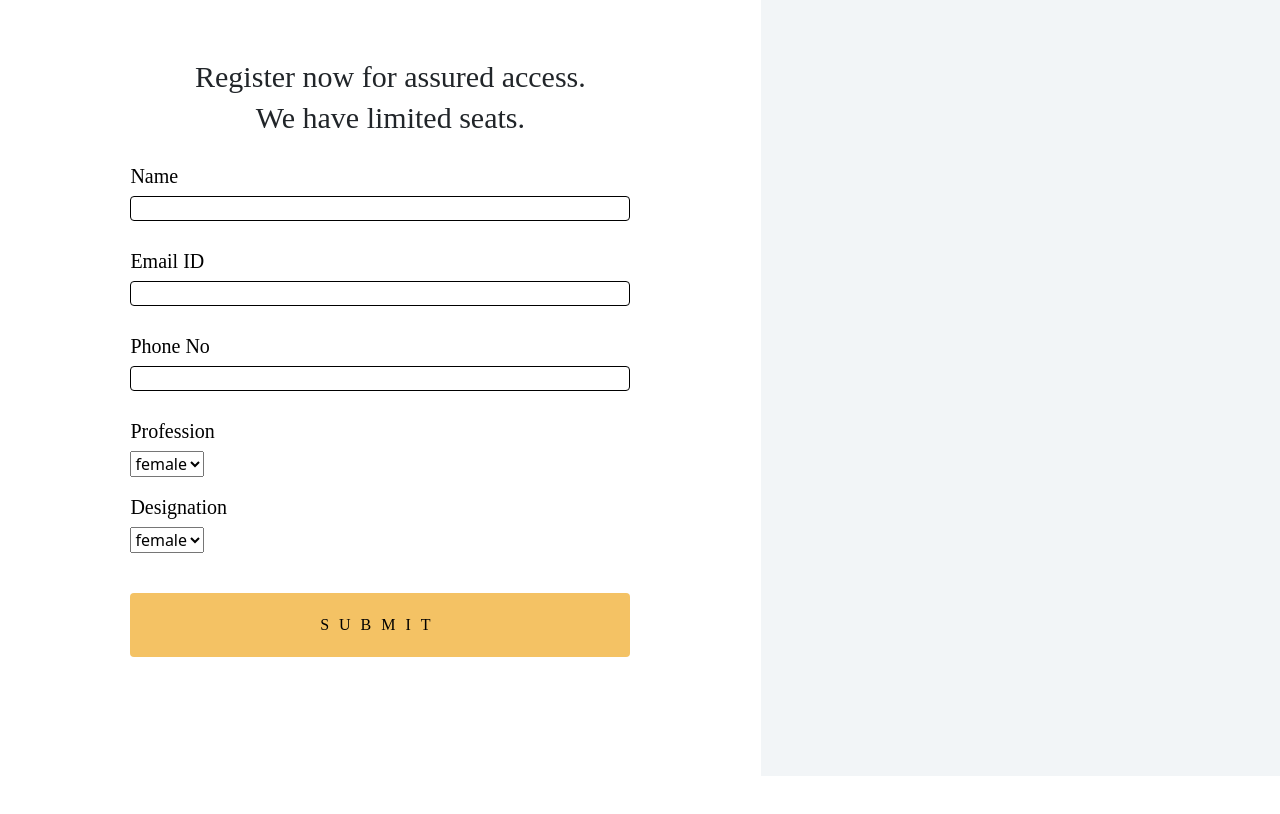
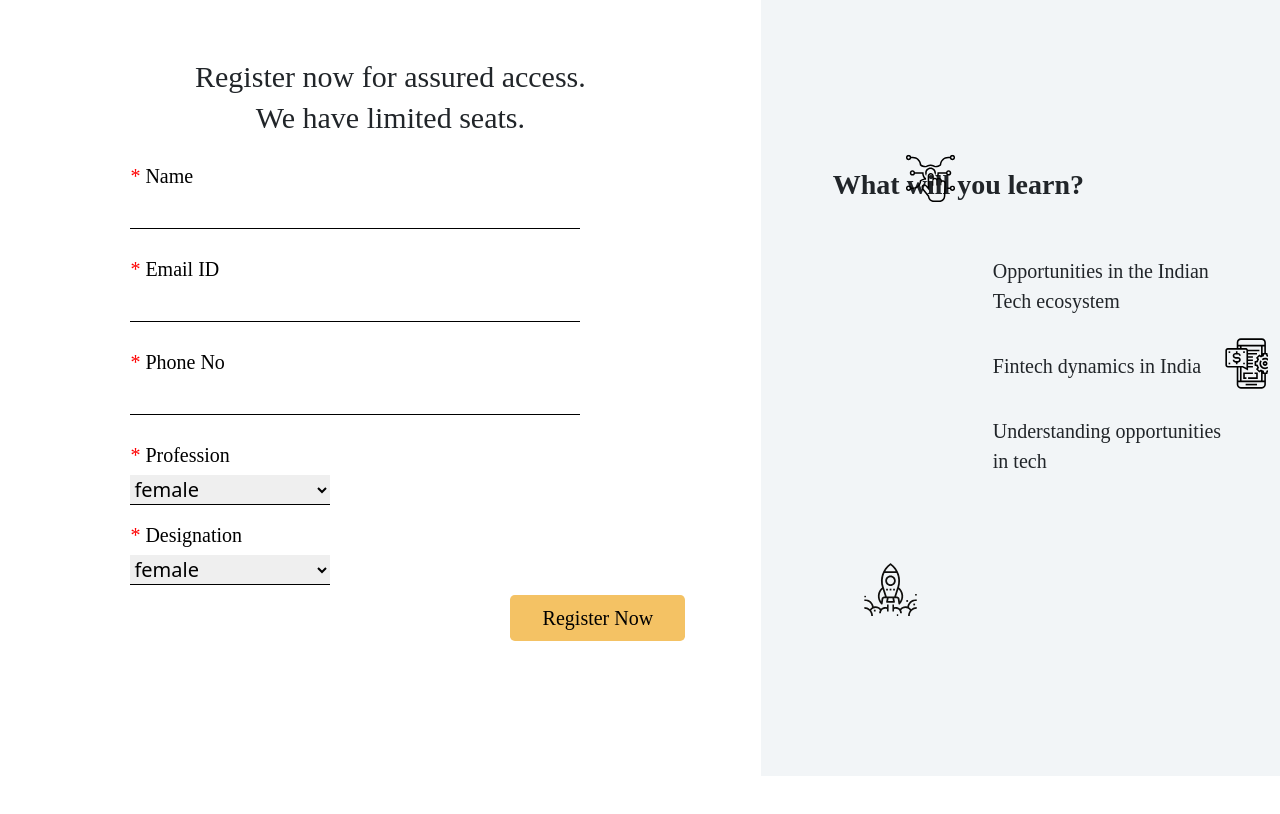
Before and after one commit to Sohan710/CW_webinar, a React (Create React App) app: page / in a window 1280 px wide. Shown: the part 1480-2294 px from the top of the page. After the commit the page ends 2256 px from the top, so only its background shows below. Built offline with nearby package versions, Linux system fonts and the light colour scheme.

Commit message:
third screen v1.1

```diff
--- a/src/App.js
+++ b/src/App.js
@@ -13,6 +13,7 @@ import Secondleft from './components/Secondleft';
 import Secondright from './components/Secondright';
 import Thirdleft from './components/Thirdleft';
 import Thirdright from './components/Thirdright';
+import Footer from './components/Footer';
 function App() {
   return (
 
@@ -117,9 +118,7 @@ function App() {
 
           </div>
         </div>
-        <Switch>
-          <Route path='/' exact component={Signup} />
-        </Switch>
+        <Footer />
       </Router>
     </>
   );
--- /dev/null
+++ b/src/components/Footer.js
@@ -0,0 +1,10 @@
+import React from 'react';
+import './Footer.css';
+
+function Footer() {
+    return(
+        <>
+        </>
+);
+};
+export default Footer;
--- a/src/components/Thirdleft.css
+++ b/src/components/Thirdleft.css
@@ -31,14 +31,16 @@ form {
   }
 
   input {
-    display:inline;
-    box-sizing: border-box;
-    width: 100%;
-    border-radius: 4px;
+    background: transparent;
     border: 1px solid black;
-    /* padding: 10px 15px; */
+    width: 90%;
+    border-top: 0px;
+    border-left: 0px;
+    border-right: 0px;
+    padding: -10px -5px;
     margin-bottom: 10px;
-    font-size: 14px;
+    font-size: 20px;
+
   }
 
   label {
@@ -125,3 +127,17 @@ form {
     padding: 10px 20px;
     border-radius: 4px;
   }
+
+  .required:before {
+    content:"* ";
+    color: red;
+  }
+
+  select {
+    border: 1px solid #000;
+    border-left: 0px;
+    border-top: 0px;
+    border-right: 0px;
+    width: 40%;
+    font-size: 20px;
+  }
--- a/src/components/Thirdleft.js
+++ b/src/components/Thirdleft.js
@@ -18,7 +18,7 @@ function Thirdleft() {
       console.log(watch("example"));
     return (
             <form onSubmit={handleSubmit(onSubmit)}>
-          <label>Name</label>
+          <label class="required">Name</label>
           <input
             {...register("firstName", {
               required: true,
@@ -38,35 +38,38 @@ function Thirdleft() {
           {errors?.lastName?.type === "pattern" && (
             <p1>Alphabetical characters only</p1>
           )} */}
-          <label>Email ID</label>
+          <label className='required'>Email ID</label>
           <input {...register("emailID", {required: true, pattern: /^([\w.%+-]+)@([\w-]+\.)+([\w]{2,})$/i })} />
           {errors?.emailID?.type === "required" && <p1>This field is required</p1>}
           {errors?.emailID?.type === "pattern" && (
             <p1>Alphabetical characters only</p1>
           )}
 
-          <label>Phone No</label>
+          <label class="required">Phone No</label>
           <input {...register("mobNo", {required: true,minLength:10,maxLength:12, pattern: /^[]+$/i })} />
           {errors?.mobNo?.type === "required" && <p1>This field is required</p1>}
           {errors?.mobNo?.type === "pattern" && (
             <p1>Mobile Number cannot be less than 10 characters</p1>
           )}
 
-            <label>Profession</label>
+            <label class="required">Profession</label>
             <select {...register("profession",{required: true})}>
                 <option value="female">female</option>
                 <option value="male">male</option>
                 <option value="other">other</option>
             </select>
             {errors?.profession?.type === "required" && <p1>This field is required</p1>}
-            <label>Designation</label>
+            <label class="required">Designation</label>
             <select {...register("designation",{required: true})}>
                 <option value="female">female</option>
                 <option value="male">male</option>
                 <option value="other">other</option>
             </select>
             {errors?.designation?.type === "required" && <p1>This field is required</p1>}
-          <input type="submit" />
+          {/* <input type="submit" /> */}
+          <div className="butt_last">
+            <a class="btn btn-primary btn-lg" href="#" role="button">Register Now</a>
+          </div>
         </form>
     );
 };
--- a/src/components/Thirdright.css
+++ b/src/components/Thirdright.css
@@ -0,0 +1,57 @@
+.third_text{
+    margin-top: 140px;
+    margin-left: 60px;
+    font-family: 'Begum sans';
+    font-size: 28px;
+    font-style: bolder;
+    font-weight: 600;
+  }
+
+  .thrid_info{
+      font-family: 'Begum sans';
+    font-size: 20px;
+    text-align: left;
+    margin-top: 20px;
+    margin-left: 180px;
+    padding-bottom: 20px;
+  }
+
+  #tp1{
+      font-family: 'Begum sans regular';
+    font-size: 20px;
+    text-align: left;
+    margin-top: 50px;
+    margin-left: 40px;
+  }
+
+  #tp2{
+      font-family: 'Begum sans regular';
+    font-size: 20px;
+    text-align: left;
+    margin-top: 35px;
+    margin-left: 40px;
+  }
+
+  #tp3{
+      font-family: 'Begum sans regular';
+      font-size: 20px;
+      text-align: left;
+      margin-top: 35px;
+      padding-bottom: 20px;
+      margin-left: 40px;
+  }
+
+  .pic6{
+      margin-top: -300px;
+      margin-left: 100px;
+    }
+
+.pic7{
+      margin-top: -35px;
+      margin-left: 100px;
+    }
+
+.pic8{
+      margin-top: -35px;
+  margin-left: 100px;
+}
--- a/src/components/Thirdright.js
+++ b/src/components/Thirdright.js
@@ -1,11 +1,30 @@
 import React from 'react';
 import './Thirdright.css';
+import image_4 from '../images/4.svg';
+import image_5 from '../images/5.svg';
+import image_6 from '../images/6.svg';
 
 function Thirdright() {
     return(
         <>
+        <div className="third_text">
+            <p>What will you learn?</p>
+        </div>
+        <div className="thrid_info">
+            <p id="tp1">Opportunities in the Indian<br/>Tech ecosystem</p>
+            <p id="tp2">Fintech dynamics in India</p>
+            <p id="tp3">Understanding opportunities<br/>in tech</p>
+        </div>
+        <div className="pic4">
+            <img src={image_4} height={115} width={115} />
+        </div>
+        <div className="pic5">
+            <img src={image_5} height={115} width={115} />
+        </div>
+        <div className="pic6">
+            <img src={image_6} height={115} width={115} />
+        </div>
         </>
     );
 };
-
 export default Thirdright;
```
Also changed, not shown: src/components/Footer.css (added).
